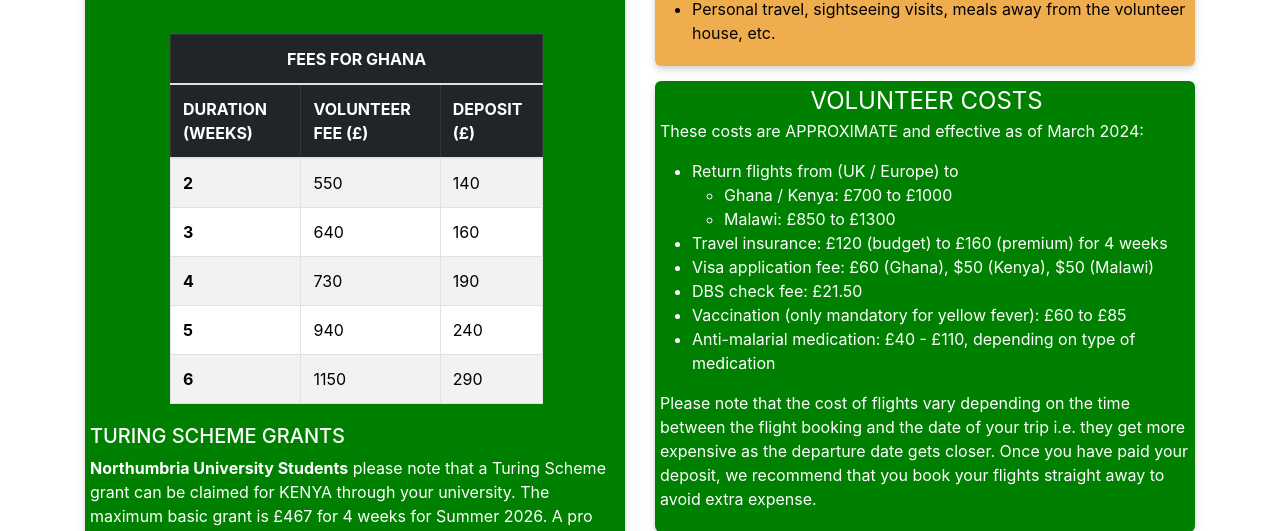
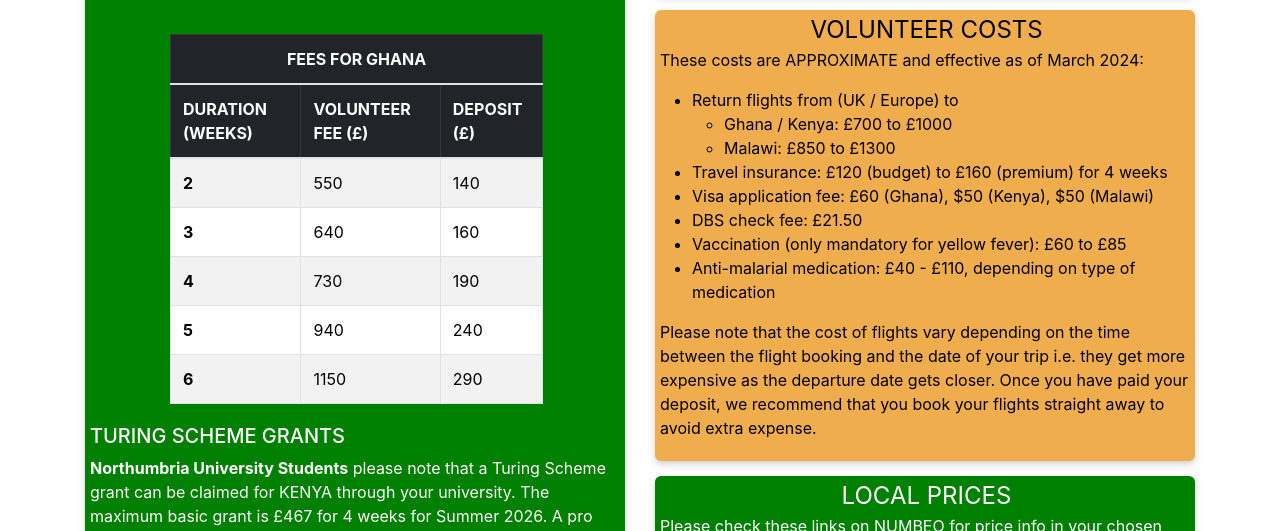
Before and after one commit to kevald1963/greenfield-africa, a Flask app: page /feescosts in a window 1280 px wide. Shown: the part 1055-1586 px from the top of the page. Run offline with Flask 2, Linux system fonts and the light colour scheme.

Commit message:
Added another image for later use. Also added new panel with links to NUMBEO website toprovide info about prices in both Nairobi (Kenya) and Ho (Ghana).

```diff
--- a/templates/feescosts.html
+++ b/templates/feescosts.html
@@ -191,14 +191,16 @@
              alt="Volunteers making cement for a school construction project in Ghana">
         <!-- /.IMAGE -->
 
+<!--
         <div class="general-panel green-panel flex-with-text">
             <h4 class="inline deep-margins">
                 Ready to volunteer? Apply <a class="general-link" href="{{ url_for('applytovolunteer') }}">here!</a>
             </h4>
         </div>
+-->
 
         <!-- WHAT FEE INCLUDES PANEL-->
-        <div class="general-panel orange-panel flex-with-text">
+        <div class="general-panel green-panel flex-with-text">
             <span class="uppercase panel-title">What is included in your fee</span>
             <ul>
                 <li>24 hour airport pick-up and drop-off in host country</li>
@@ -232,7 +234,7 @@
         <!-- /.WHAT FEE INCLUDED PANEL -->
 
         <!-- /.APPROXIMATE VOLUNTEER COSTS PANEL -->
-        <div class="general-panel green-panel flex-with-text">
+        <div class="general-panel orange-panel flex-with-text">
             <span class="uppercase panel-title">Volunteer costs</span>
             <p>
                 These costs are APPROXIMATE and effective as of March 2024:
@@ -260,6 +262,25 @@
         </div>
         <!-- /.APPROXIMATE VOLUNTEER COSTS PANEL -->
 
+        <!-- LOCAL COSTS PANEL -->
+        <div class="general-panel green-panel flex-with-text">
+            <span class="uppercase panel-title">Local prices</span>
+            <p>
+                Please check these links on NUMBEO for price info in your chosen destination. All sorts of things are
+                listed, so please use the search menu for what interests you. Prices are provided in GBP.
+            </p>
+            <p>
+                <a class="general-link" target="_blank" href="https://www.numbeo.com/cost-of-living/in/Nairobi?displayCurrency=GBP">
+                    Prices in Nairobi, Kenya
+                </a>
+            </p>
+            <p>
+                <a class="general-link" target="_blank" href="https://www.numbeo.com/cost-of-living/in/Ho-Ghana?displayCurrency=GBP">
+                    Prices in Ho, Volta Region, Ghana</a>
+            </p>
+        </div>
+        <!-- /.LOCAL COSTS PANEL -->
+
         <!-- IMAGE -->
         <img class="group-image image-activity" src="static/images/greencard_mtaani_office.jpg"
              alt="Greenfield Mtaani NGO staff standing outside office in Kibra district, Nairobi.F">
```
Also changed, not shown: static/images/washing_up.jpg (added).
